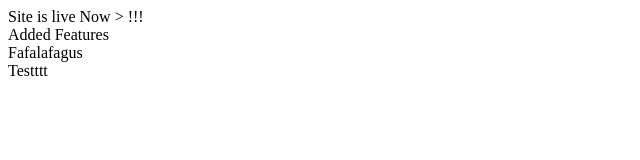
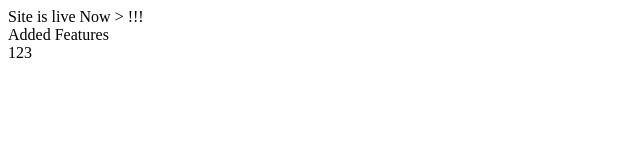
Before and after one commit to gudovcic/test-git-site, a plain HTML site: page index.html in a window 1280 px wide. Shown: the whole page, without its empty margins (0-640 px from the left). Drawn offline with Linux system fonts and the light colour scheme.

Commit message:
Next update

```diff
--- a/index.html
+++ b/index.html
@@ -8,7 +8,6 @@
 <body>
     <div>Site is live Now > !!!</div>
     <div>Added Features</div>
-    <div>Fafalafagus</div>
-    <div>Testttt</div>
+    <div>123</div>
 </body>
 </html>
```
